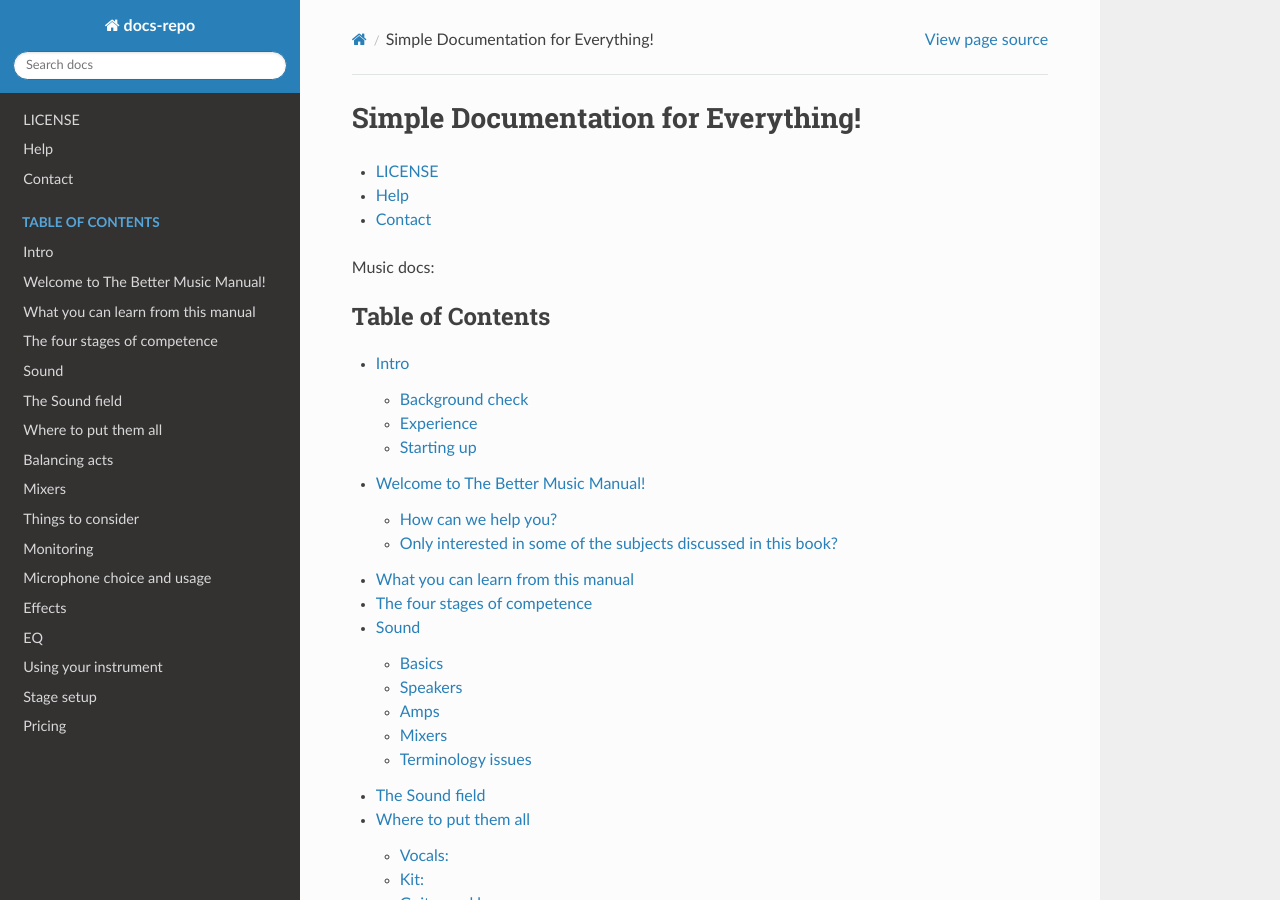
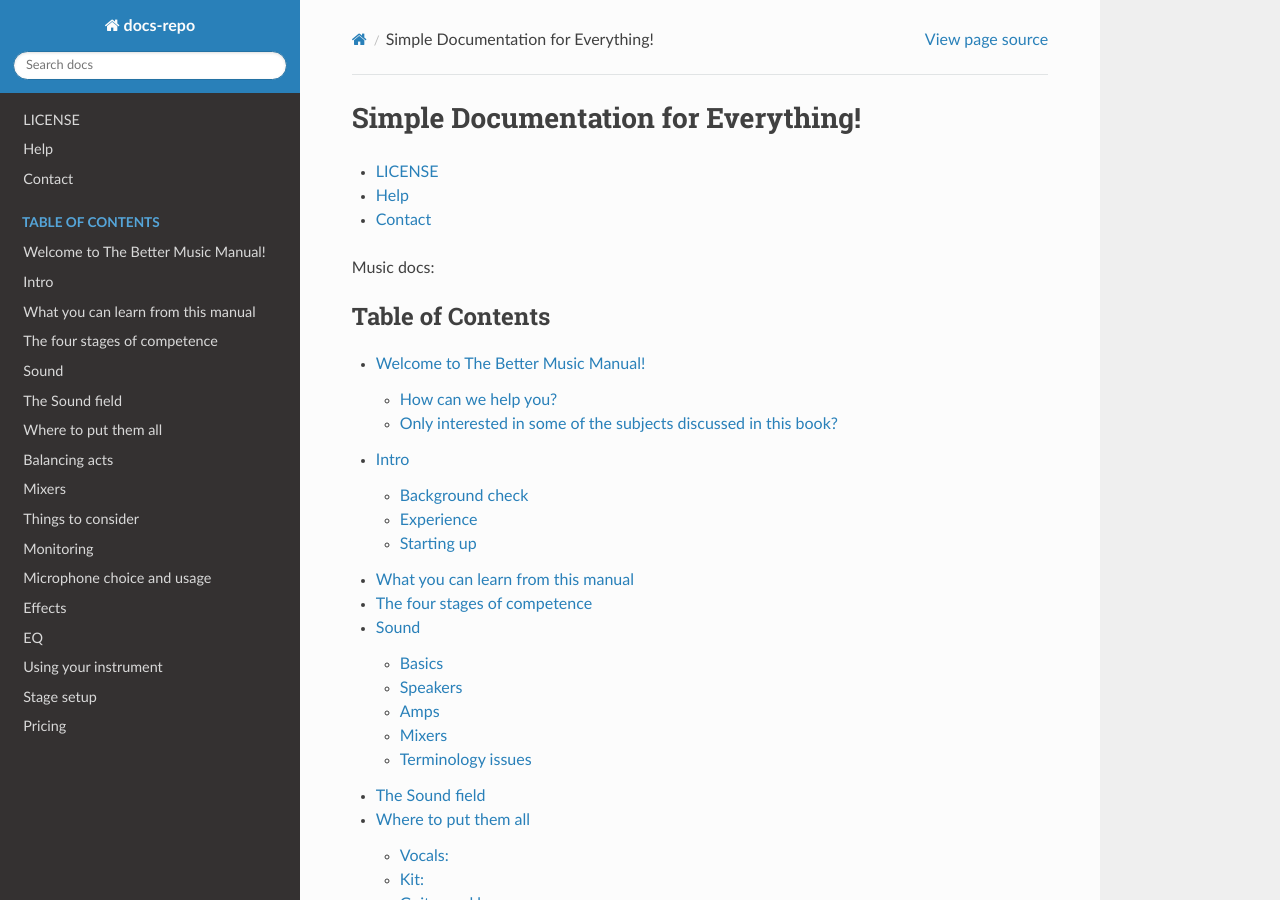
Before and after one commit to flakjakk/docs-repo, a Sphinx documentation site: the page built from docs/source/index.rst, in a window 1280 px wide and 900 px high. Built offline with Sphinx 7.4.7 and the Read the Docs theme 2.0.0, drawn with Linux system fonts in a browser that asks for light colours.

Commit message:
Moved 'intro' to after the opening page

```diff
--- a/docs/source/index.rst
+++ b/docs/source/index.rst
@@ -16,8 +16,8 @@ Music docs:
    :glob:
    :caption: Table of Contents
 
+   musicman
    intro
-   musicman
    whatlearn
    fourstages
    sound1
```
